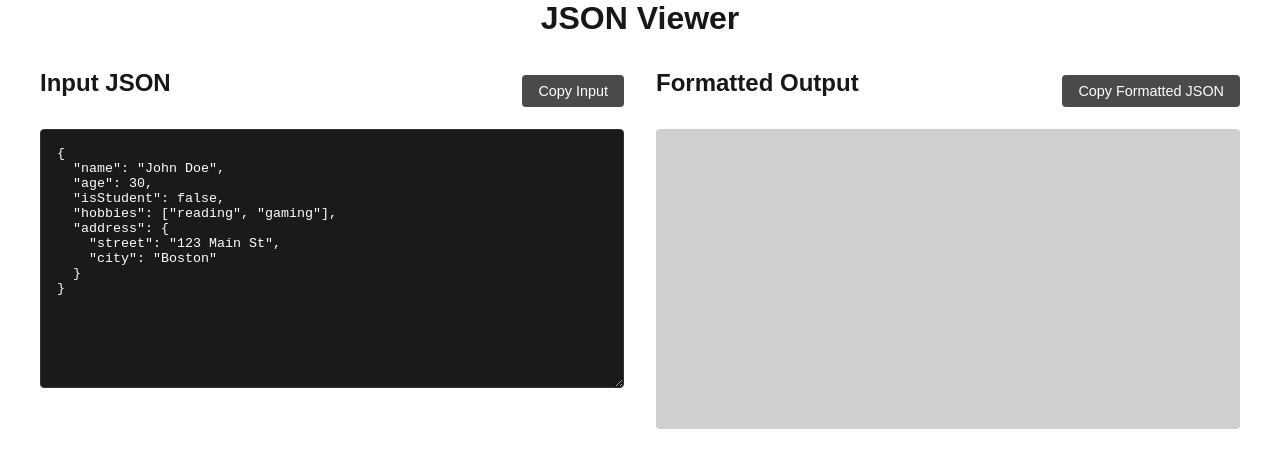
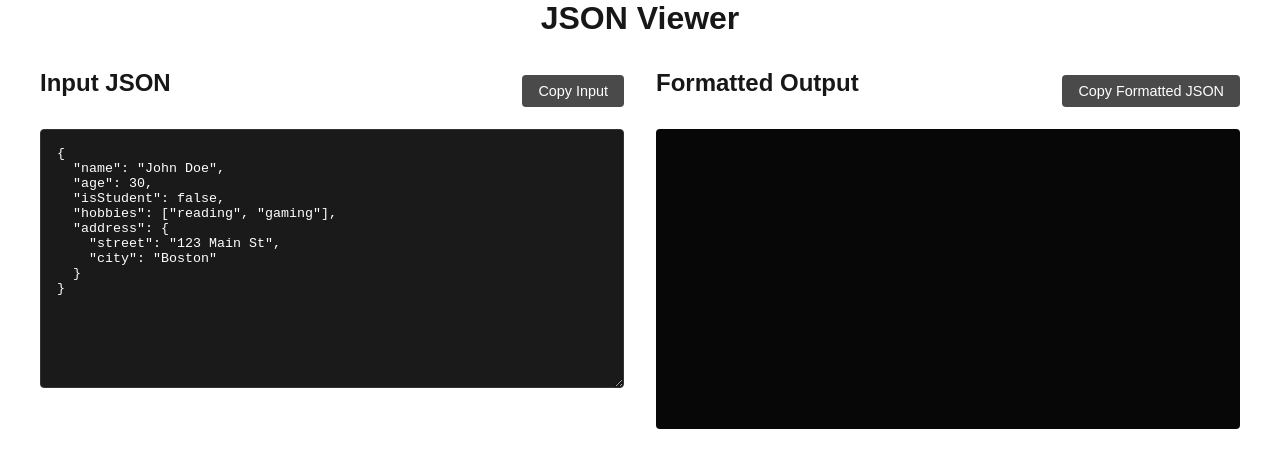
Before and after one commit to subashthiru3/json-converter, a Next.js app: page / in a window 1280 px wide. Shown: the top 468 px of the page. Built offline with nearby package versions, Linux system fonts and the light colour scheme.

Commit message:
Change the color & Background color in Output Data

```diff
--- a/src/app/jsonviewer/App.css
+++ b/src/app/jsonviewer/App.css
@@ -39,11 +39,12 @@
   }
 
   .output-container {
-    background-color: rgba(17, 17, 17, 0.2);
+    background-color: #070707;
     padding: 1rem;
     border-radius: 4px;
     min-height: 300px;
     overflow-x: auto;
+    color: white;
   }
 
   .json-viewer {
```
